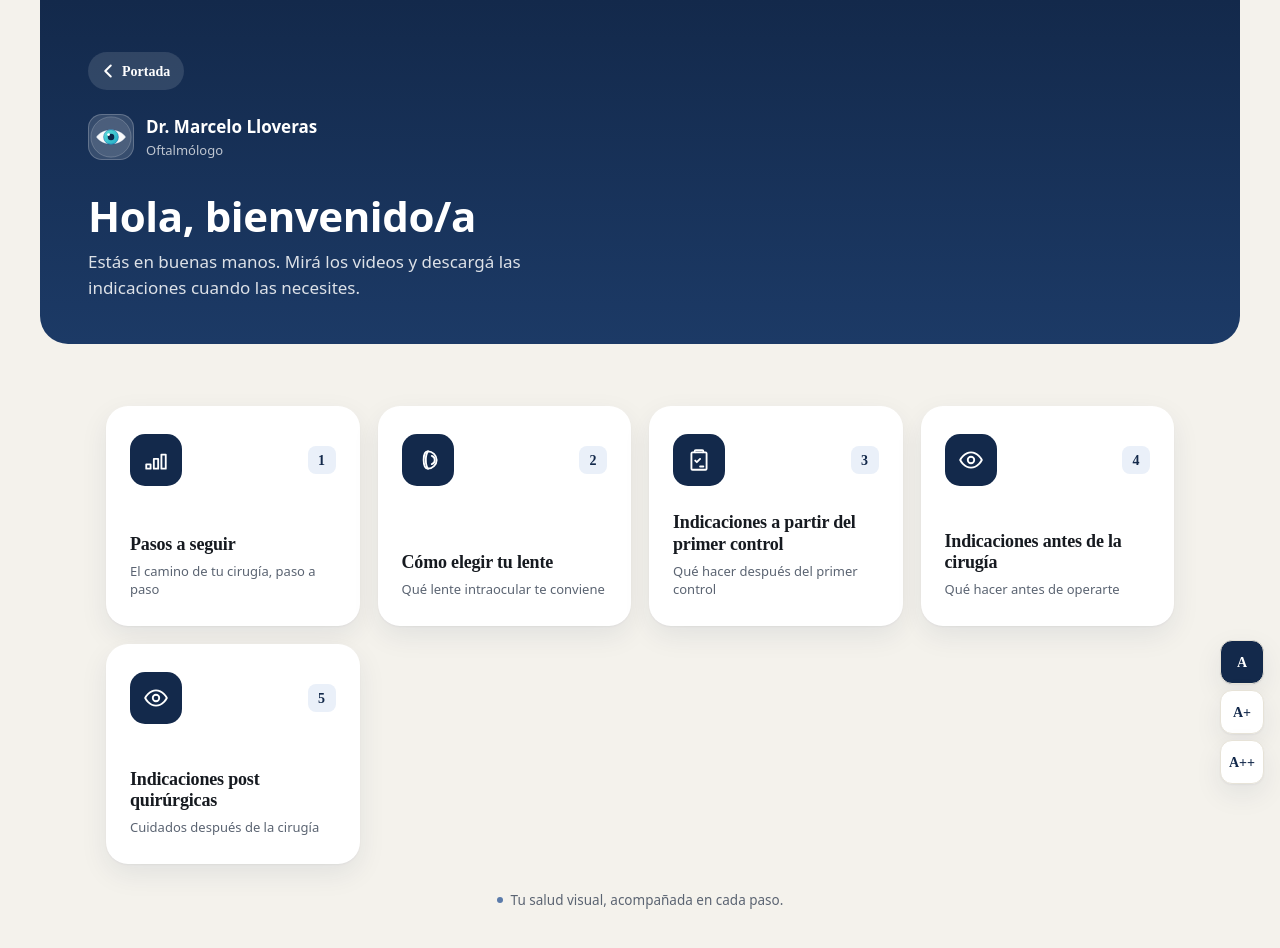
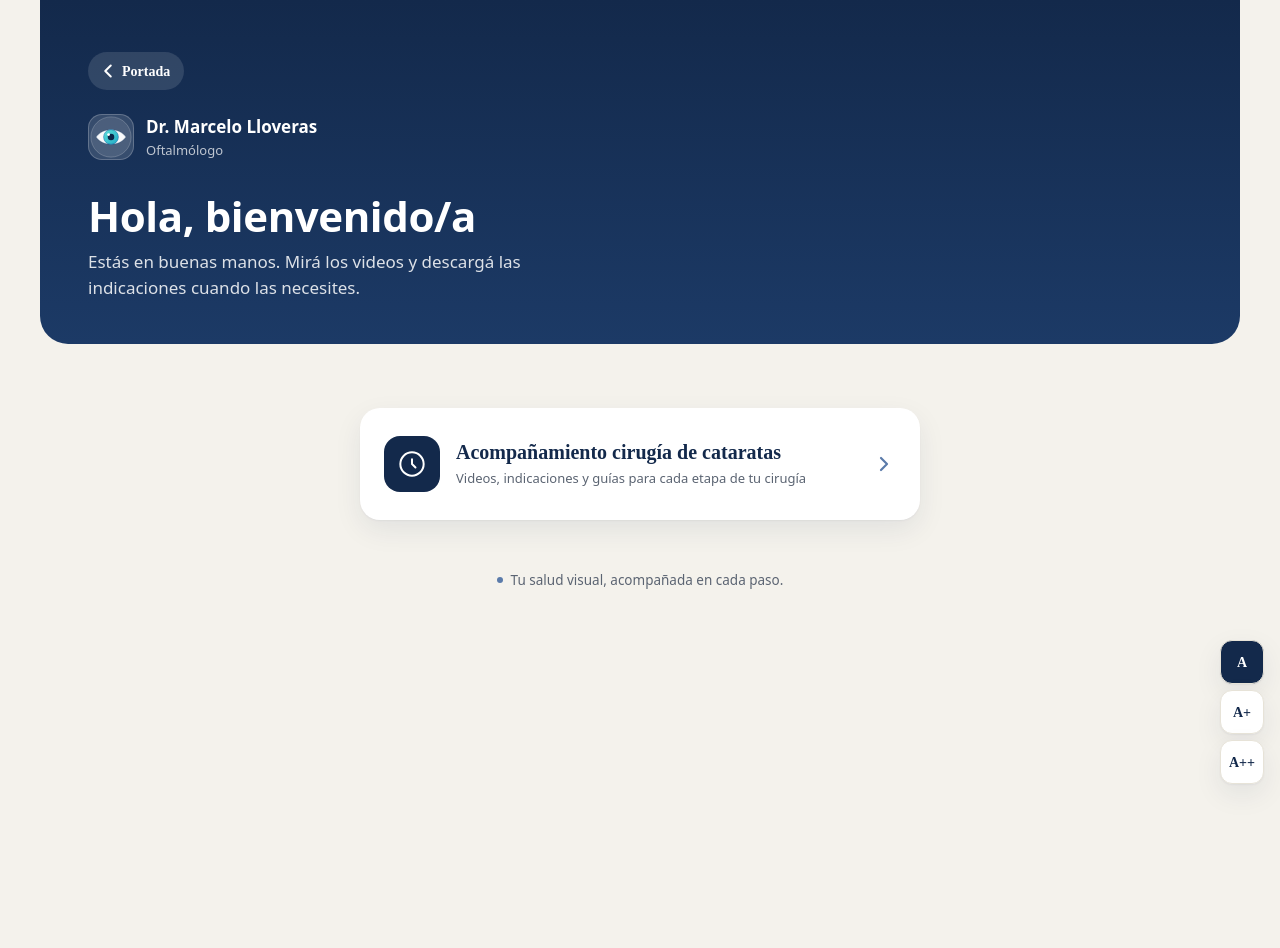
Before and after one commit to andina-ia/App-Dr-Lloveras, a Next.js app: page / in a window 1280 px wide. Both pictures are taken after a click on the button "Ingresar". Shown: the top 948 px of the page. After the commit the page ends 800 px from the top, so only its background shows below. Built offline with nearby package versions, Linux system fonts and the light colour scheme.

Commit message:
feat: card Acompañamiento cirugía de cataratas como pantalla intermedia
- Home muestra una sola card: Acompañamiento cirugía de cataratas
- Al tocarla aparece la lista de secciones (SectionList)
- Flujo: Portada → Home → Secciones → Detalle

```diff
--- a/src/app/globals.css
+++ b/src/app/globals.css
@@ -378,3 +378,50 @@ h1, h2, .brand-name, .opt-title, .detail-title, .wa-label, .play-btn { font-fami
   .lens-qb-s { font-size: 11px; color: var(--muted); line-height: 1.3; display: block; }
   .lens-ql { font-size: 12px; font-weight: 700; letter-spacing: .08em; text-transform: uppercase; color: var(--muted); margin-bottom: 12px; }
 }
+
+/* ── SURGERY CARD ─────────────────────────────────── */
+.surgery-card {
+  display: flex;
+  align-items: center;
+  gap: 16px;
+  width: 100%;
+  background: var(--card);
+  border: none;
+  border-radius: 20px;
+  padding: 22px 20px;
+  box-shadow: var(--shadow);
+  cursor: pointer;
+  text-align: left;
+  font-family: inherit;
+  transition: transform .12s ease, box-shadow .12s ease;
+}
+.surgery-card:active { transform: scale(.98); }
+.surgery-card-ico {
+  width: 56px; height: 56px;
+  border-radius: 16px;
+  background: var(--navy);
+  color: #fff;
+  display: flex;
+  align-items: center;
+  justify-content: center;
+  flex: none;
+}
+.surgery-card-txt { flex: 1; min-width: 0; display: flex; flex-direction: column; gap: 5px; }
+.surgery-card-title {
+  font-family: 'Nunito';
+  font-weight: 800;
+  font-size: calc(18px*var(--scale));
+  color: var(--navy);
+  line-height: 1.2;
+}
+.surgery-card-sub {
+  font-size: calc(13px*var(--scale));
+  color: var(--muted);
+  line-height: 1.4;
+}
+.surgery-card-arrow { color: var(--navy-300); flex: none; }
+
+@media (min-width: 768px) {
+  .surgery-card { max-width: 560px; margin: 0 auto; padding: 28px 24px; }
+  .surgery-card-title { font-size: 20px; }
+}
--- a/src/components/AppShell.tsx
+++ b/src/components/AppShell.tsx
@@ -1,11 +1,12 @@
 "use client";
 import { useState } from "react";
-import { Section, sections as allSections } from "@/lib/content";
+import { Section } from "@/lib/content";
 import { Cover } from "./Cover";
 import { Home } from "./Home";
+import { SectionList } from "./SectionList";
 import { Detail } from "./Detail";
 
-type Screen = "cover" | "home" | "detail";
+type Screen = "cover" | "home" | "sections" | "detail";
 type Scale = 1 | 1.12 | 1.26;
 
 export function AppShell({ sections }: { sections: Section[] }) {
@@ -26,22 +27,26 @@ export function AppShell({ sections }: { sections: Section[] }) {
       {screen === "cover" && <Cover onEnter={() => setScreen("home")} />}
       {screen === "home" && (
         <Home
+          onOpen={() => setScreen("sections")}
+          onBack={() => setScreen("cover")}
+        />
+      )}
+      {screen === "sections" && (
+        <SectionList
           sections={sections}
-          layout="stacked"
           onOpen={openSection}
-          onBack={() => setScreen("cover")}
+          onBack={() => setScreen("home")}
         />
       )}
       {screen === "detail" && (
         <Detail
           section={current}
           sections={sections}
-          onBack={() => setScreen("home")}
+          onBack={() => setScreen("sections")}
           onSelect={openSection}
         />
       )}
 
-      {/* Accessibility bar */}
       <div className="a11y-bar">
         {scales.map((s, i) => (
           <button
--- a/src/components/Home.tsx
+++ b/src/components/Home.tsx
@@ -1,23 +1,16 @@
 "use client";
-import { Section, brand } from "@/lib/content";
-import { Icons, EyeLogo, SectionIcon } from "./Icons";
-
-type Layout = "stacked" | "list" | "mosaic";
+import { brand } from "@/lib/content";
+import { Icons, EyeLogo } from "./Icons";
 
 export function Home({
-  sections,
-  layout,
   onOpen,
   onBack,
 }: {
-  sections: Section[];
-  layout: Layout;
-  onOpen: (s: Section) => void;
+  onOpen: () => void;
   onBack: () => void;
 }) {
   return (
     <div className="screen home fade-enter">
-      {/* HEADER */}
       <header className="home-head">
         <button className="home-back" onClick={onBack} aria-label="Volver a la portada">
           <Icons.back width={22} height={22} /><span>Portada</span>
@@ -33,21 +26,22 @@ export function Home({
         <p className="home-intro">{brand.intro}</p>
       </header>
 
-      {/* CARDS */}
-      <div className="opt-grid stacked">
-        {sections.map((s, i) => (
-          <button key={s.id} className="opt-card stacked" onClick={() => onOpen(s)}>
-            <div className="card-top">
-              <div className="card-num">{i + 1}</div>
-              <div className="card-ico"><SectionIcon id={s.id} /></div>
-            </div>
-            <div className="card-body">
-              <div className="card-title">{s.title}</div>
-              <div className="card-sub">{s.sub}</div>
-            </div>
-            <div className="card-arrow"><Icons.chevron width={20} height={20} /></div>
-          </button>
-        ))}
+      <div style={{ padding: "24px 20px" }}>
+        <button className="surgery-card" onClick={onOpen}>
+          <div className="surgery-card-ico">
+            <svg viewBox="0 0 24 24" fill="none" stroke="currentColor" strokeWidth="1.7" strokeLinecap="round" strokeLinejoin="round" width="28" height="28">
+              <circle cx="12" cy="12" r="10"/>
+              <path d="M12 8v4l3 3"/>
+            </svg>
+          </div>
+          <div className="surgery-card-txt">
+            <div className="surgery-card-title">Acompañamiento cirugía de cataratas</div>
+            <div className="surgery-card-sub">Videos, indicaciones y guías para cada etapa de tu cirugía</div>
+          </div>
+          <div className="surgery-card-arrow">
+            <Icons.chevron width={24} height={24} />
+          </div>
+        </button>
       </div>
 
       <div className="home-foot">
--- /dev/null
+++ b/src/components/SectionList.tsx
@@ -0,0 +1,55 @@
+"use client";
+import { Section } from "@/lib/content";
+import { Icons, EyeLogo, SectionIcon } from "./Icons";
+
+export function SectionList({
+  sections,
+  onOpen,
+  onBack,
+}: {
+  sections: Section[];
+  onOpen: (s: Section) => void;
+  onBack: () => void;
+}) {
+  return (
+    <div className="screen home fade-enter">
+      <header className="home-head">
+        <button className="home-back" onClick={onBack} aria-label="Volver">
+          <Icons.back width={22} height={22} /><span>Inicio</span>
+        </button>
+        <div className="brand-row">
+          <div className="brand-logo"><EyeLogo size={42} /></div>
+          <div className="brand-meta">
+            <div className="brand-name">Acompañamiento</div>
+            <div className="brand-spec">Cirugía de cataratas</div>
+          </div>
+        </div>
+        <h1 className="home-greet" style={{ fontSize: "calc(26px*var(--scale))" }}>
+          Tus pasos y guías
+        </h1>
+        <p className="home-intro">Seleccioná la sección que necesitás.</p>
+      </header>
+
+      <div className="opt-grid stacked" style={{ padding: "22px 18px 0" }}>
+        {sections.map((s, i) => (
+          <button key={s.id} className="opt-card stacked" onClick={() => onOpen(s)}>
+            <div className="card-top">
+              <div className="card-num">{i + 1}</div>
+              <div className="card-ico"><SectionIcon id={s.id} /></div>
+            </div>
+            <div className="card-body">
+              <div className="card-title">{s.title}</div>
+              <div className="card-sub">{s.sub}</div>
+            </div>
+            <div className="card-arrow"><Icons.chevron width={20} height={20} /></div>
+          </button>
+        ))}
+      </div>
+
+      <div className="home-foot">
+        <span className="home-foot-dot" />
+        Tu salud visual, acompañada en cada paso.
+      </div>
+    </div>
+  );
+}
```
